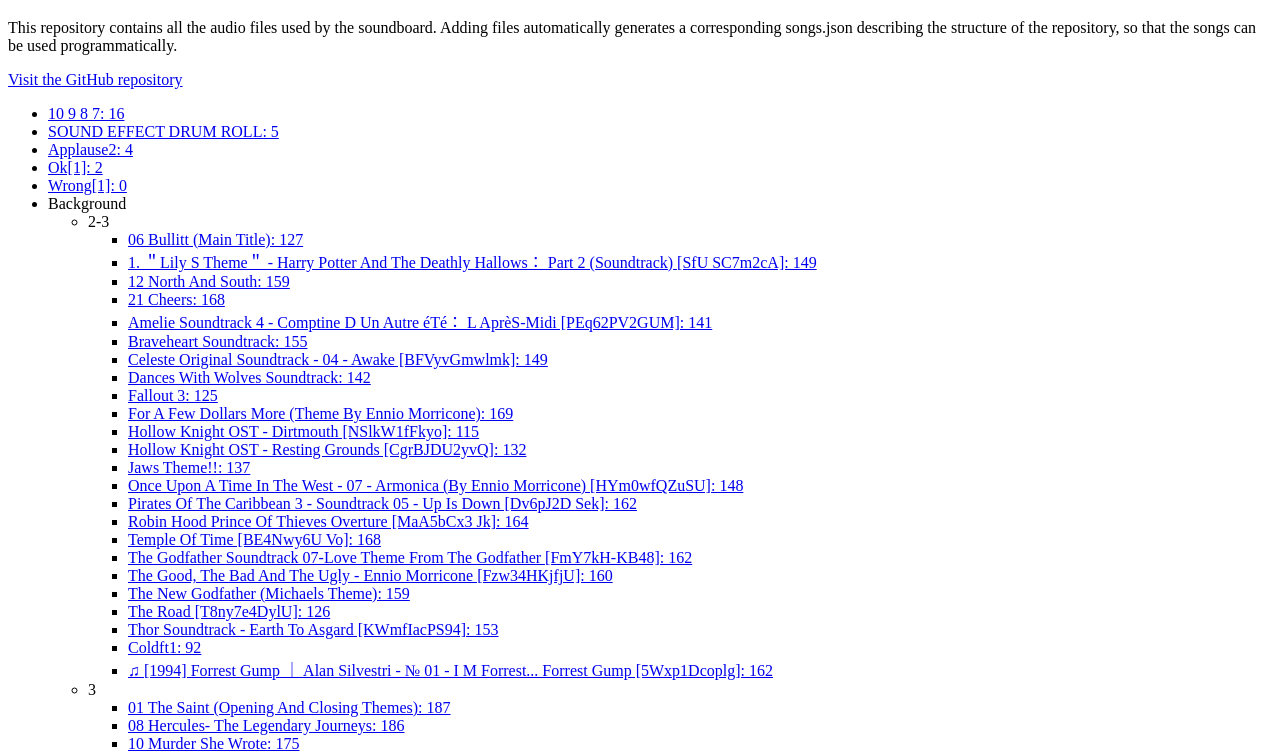
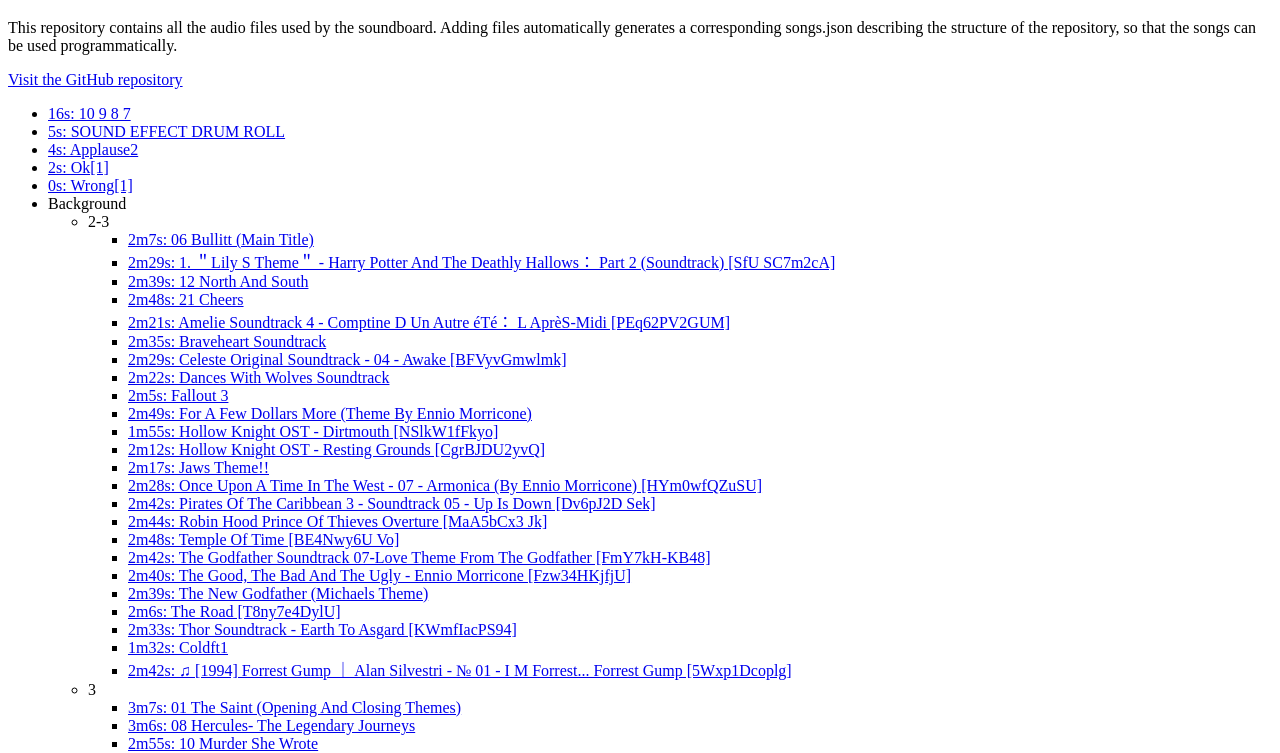
Before and after one commit to olliee2/audio, a website: page index.html in a window 1280 px wide. Shown: the part 61-814 px from the top of the page. Drawn offline with Linux system fonts and the light colour scheme.

Commit message:
Update song duration display format and set links to open in a new tab

```diff
--- a/index.html
+++ b/index.html
@@ -36,7 +36,10 @@
         const li = document.createElement("li");
         const a = document.createElement("a");
         a.href = file.url;
-        a.textContent = `${file.name}: ${file.duration}`;
+        const minutes = Math.floor(file.duration / 60);
+        const seconds = file.duration % 60;
+        a.textContent = `${minutes ? minutes + "m" : ""}${seconds}s: ${file.name}`;
+        a.target = "_blank";
         li.append(a);
         ul.append(li);
       }
```
